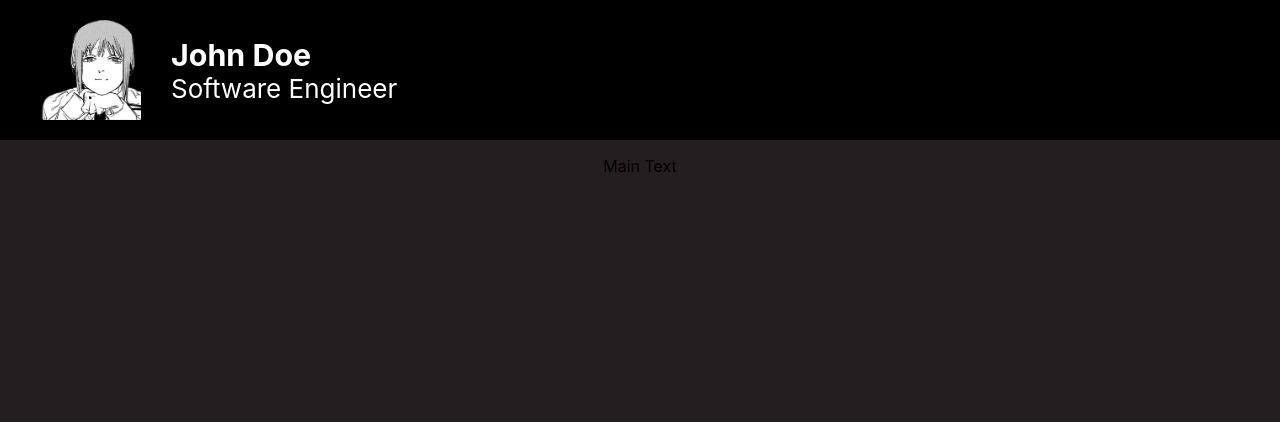
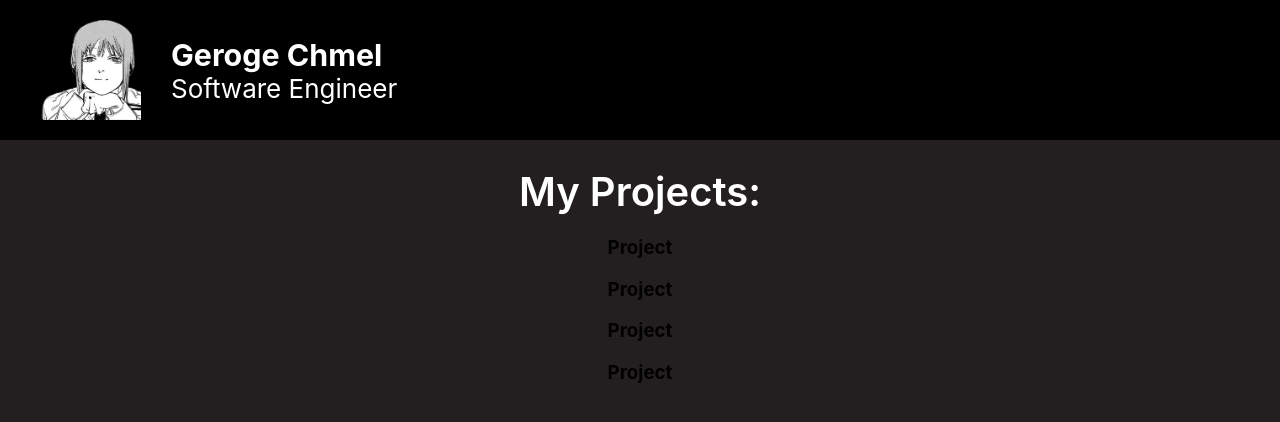
Before and after one commit to gchmel/Personal_Homepage, a React (Create React App) app: page / in a window 1280 px wide. Shown: the top 422 px of the page. Built offline with nearby package versions, Linux system fonts and the light colour scheme.

Commit message:
added structure for projects

```diff
--- a/src/App.tsx
+++ b/src/App.tsx
@@ -1,12 +1,13 @@
 import React from 'react';
 import Header from './components/header/Header';
+import MyProjects from './components/myProjects/MyProjects';
 import './App.css';
 
 function App() {
   return (
     <div className="App">
       <Header />
-      <p>Main Text</p>
+      <MyProjects />
     </div>
   );
 }
--- a/src/components/header/Header.tsx
+++ b/src/components/header/Header.tsx
@@ -7,7 +7,7 @@ export default function Header() {
     <header>
         <img src={pfp} className="header--pfp" alt="pfp"/>
         <div className="header--name-n-title">
-            <h3 className="header--name">John Doe</h3>
+            <h3 className="header--name">Geroge Chmel</h3>
             <p className="header--job">Software Engineer</p>
         </div>
 
--- /dev/null
+++ b/src/components/myProjects/MyProjects.css
@@ -0,0 +1,9 @@
+.myProjects--title {
+    font-size: 2.5rem;
+    font-weight: 600;
+    margin-right: auto;
+    margin-bottom: 20px;
+    padding: 0;
+    color: white;
+    align-self: start;
+}
--- /dev/null
+++ b/src/components/myProjects/MyProjects.tsx
@@ -0,0 +1,16 @@
+import React from 'react';
+
+import './MyProjects.css';
+
+const projects = [<h3>Project</h3>, <h3>Project</h3>, <h3>Project</h3>, <h3>Project</h3>]
+
+export default function MyProjects() {
+    return (
+        <div className="myProjects">
+        <h1 className="myProjects--title">My Projects:</h1>
+        <div className="myProjects--projects">
+            {projects}
+        </div>
+        </div>
+    );
+}
```
